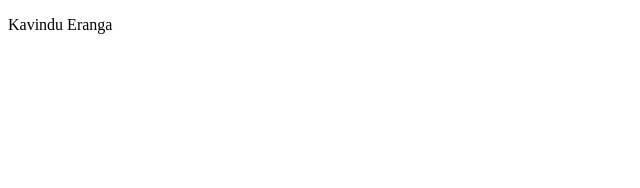
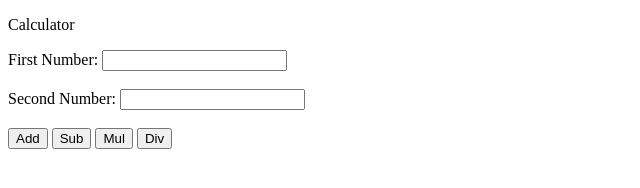
Before and after one commit to kavindu9648/javaScript, a plain HTML site: page index.html in a window 1280 px wide. Shown: the whole page, without its empty margins (0-640 px from the left). Drawn offline with Linux system fonts and the light colour scheme.

Commit message:
Create Calculator

```diff
--- a/index.html
+++ b/index.html
@@ -6,7 +6,18 @@
     <title>HTML Page</title>
   </head>
   <body>
-    <p>Kavindu Eranga</p>
+    <p>Calculator</p>
+    <label>First Number:</label>
+    <input type="number" id="num1" />
+    <br /><br />
+    <lable>Second Number:</lable>
+    <input type="number" id="num2" />
+    <br /><br />
+    <button id="add">Add</button>
+    <button id="sub">Sub</button>
+    <button id="mul">Mul</button>
+    <button id="div">Div</button>
+    <div></div>
   </body>
-  <script src="/index.js"></script>
+  <script src="/Profession.js"></script>
 </html>
```
Also changed, not shown: calculator.js (added, +12 -0 lines), Profession.js (added).
